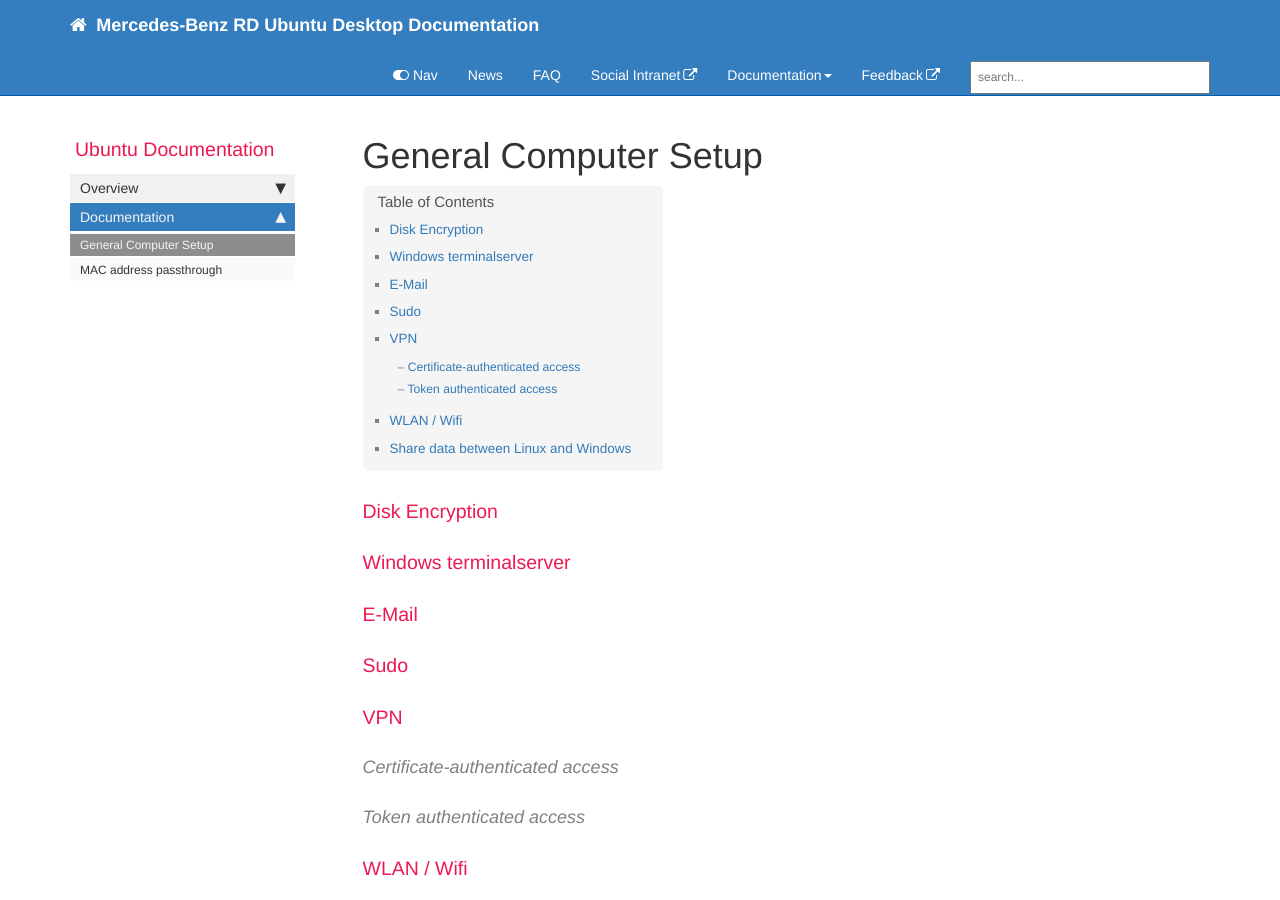
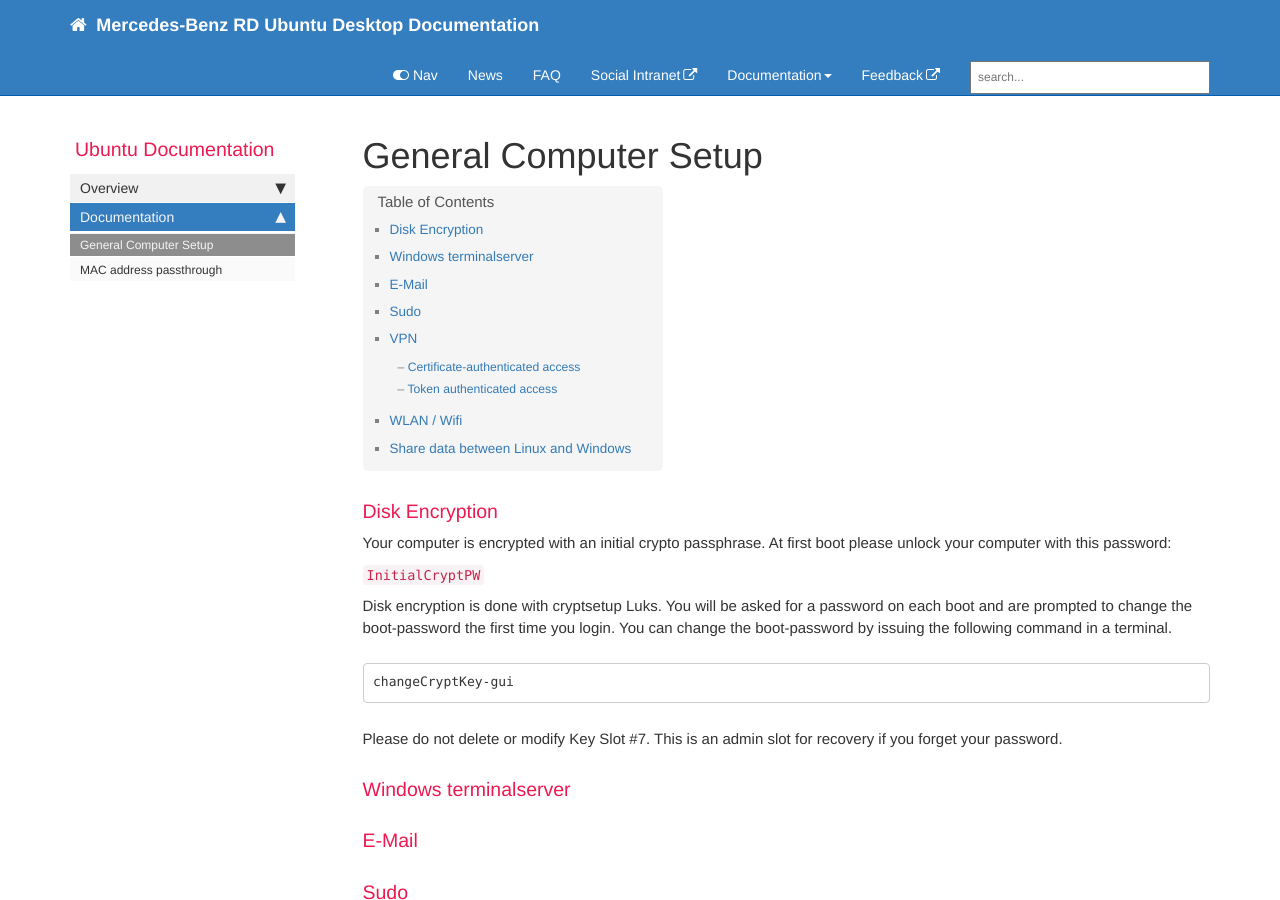
Before and after one commit to RajputPawan/Prometheus, a Jekyll site: the page built from pages/docs/generalsetup.md, in a window 1280 px wide and 900 px high. Built offline with Jekyll 4.4.1, drawn with Linux system fonts in a browser that asks for light colours; comment, search, counter and statistics services are not loaded.

Commit message:
adding information regarding disk encryption

````diff
--- a/pages/docs/generalsetup.md
+++ b/pages/docs/generalsetup.md
@@ -10,6 +10,16 @@
 ---
 
 ### Disk Encryption
+Your computer is encrypted with an initial crypto passphrase. At first boot please unlock your computer with this password:
+
+`InitialCryptPW`
+
+Disk encryption is done with cryptsetup Luks. You will be asked for a password on each boot and are prompted to change the boot-password the first time you login. You can change the boot-password by issuing the following command in a terminal.
+```
+changeCryptKey-gui
+```
+
+Please do not delete or modify Key Slot #7. This is an admin slot for recovery if you forget your password.
 
 ### Windows terminalserver
 
````
